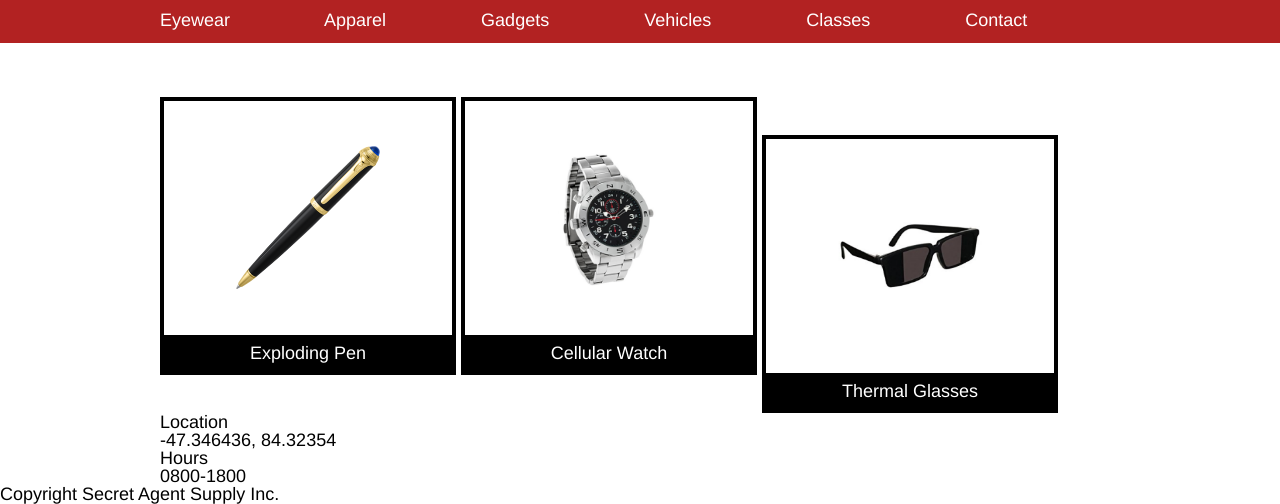
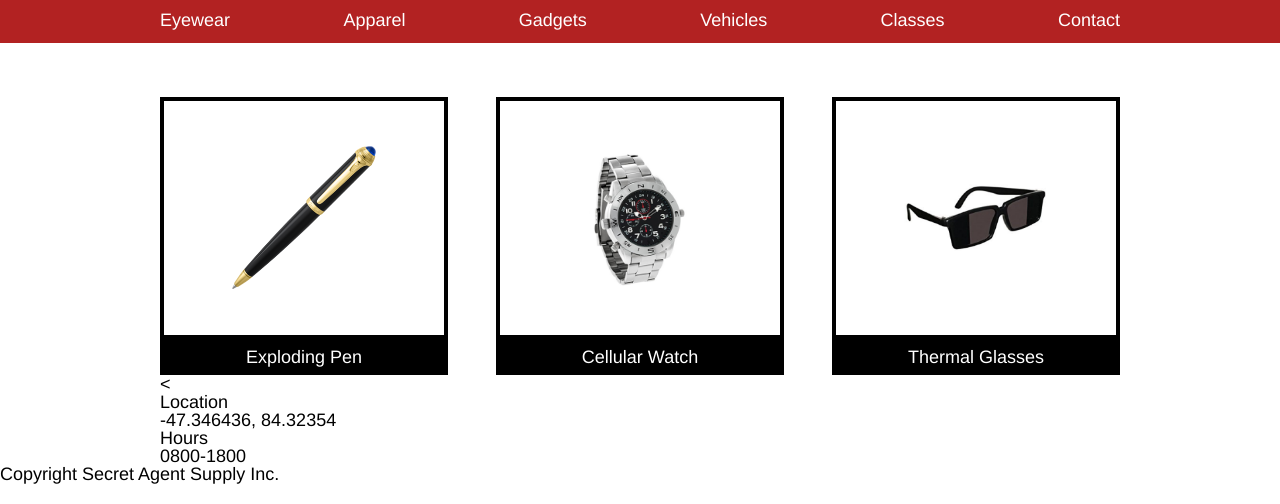
Before and after one commit to jessemcc/Secret-agent-supply-inc., a plain HTML site: page index.html in a window 1280 px wide. Shown: the part 494-998 px from the top of the page. Drawn offline with Linux system fonts and the light colour scheme.

Commit message:
finished products section of main code

```diff
--- a/index.html
+++ b/index.html
@@ -28,20 +28,21 @@
     </div>
 
     <div id="navigation">
-      <nav class="container">
-        <div class="links">
-          <span><a href="#" class="nitem">Eyewear</a></span>
-          <span><a href="#" class="nitem">Apparel</a></span>
-          <span><a href="#" class="nitem">Gadgets</a></span>
-          <span><a href="#" class="nitem">Vehicles</a></span>
-          <span><a href="#" class="nitem">Classes</a></span>
-          <span><a href="#" class="nitem">Contact</a></span>
-        </div>
+      <nav>
+        <ul class="container">
+          <li><a href="#" class="nitem">Eyewear</a></li>
+          <li><a href="#" class="nitem">Apparel</a></li>
+          <li><a href="#" class="nitem">Gadgets</a></li>
+          <li><a href="#" class="nitem">Vehicles</a></li>
+          <li><a href="#" class="nitem">Classes</a></li>
+          <li><a href="#" class="nitem">Contact</a></li>
+        </ul>
       </nav>
     </div>
 
     <div id="main">
       <div class="container">
+        <div class="products">
           <div class="mitem">
             <div class="mimage">
               <img src="./resources/images/pen.png" alt="Pen">
@@ -60,7 +61,9 @@
             </div>
             <span>Thermal Glasses</span>
           </div>
+        </div>
 
+        <
         <div class="litem">
           <p>Location</p>
           <span>-47.346436, 84.32354</span>
--- a/resources/css/index.css
+++ b/resources/css/index.css
@@ -11,6 +11,10 @@ body{
 .container{
   max-width: 960px;
   margin: 0 auto;
+}
+
+div{
+  display: block;
 }
 
 /* This is the header Styling Code */
@@ -72,49 +76,47 @@ header{
 
 /* This is The Nav Bar */
 
-#navigation{
+nav{
   background-color: firebrick;
 }
 
-.links{
-  padding: 0.75rem 0;
-  display: block;
+nav ul{
+  padding: 0.75rem 0px;
+  display: flex;
+  align-items: center;
+  justify-content: space-between;
+  list-style: none;
 }
 
 .nitem{
   color: white;
   text-decoration: none;
   font-size: 1rem;
-  margin-right: 5rem;
 }
 
 /* This is the Main Content Code */
 
-#main{
-  margin-top: 3rem;
-  align-items: center;
+.products{
+    display: flex;
+    justify-content: space-between;
+    margin-top: 3em;
 }
 
 .mitem{
-  display: inline-flex;
-  justify-content: space-between;
-  flex-direction: column;
   width: 30%;
-  border: 4px solid black;
-
 }
 
 .mimage{
-    margin: 2rem;
     display: flex;
     justify-content: center;
     align-items: center;
     height: 9rem;
+    border: 4px solid black;
+    padding: 2em 0px;
 }
 
 .mimage img{
   max-width: 8rem;
-  display: block;
 }
 
 .mitem span{
```
Lines whose indentation alone changed are shown as unchanged.
